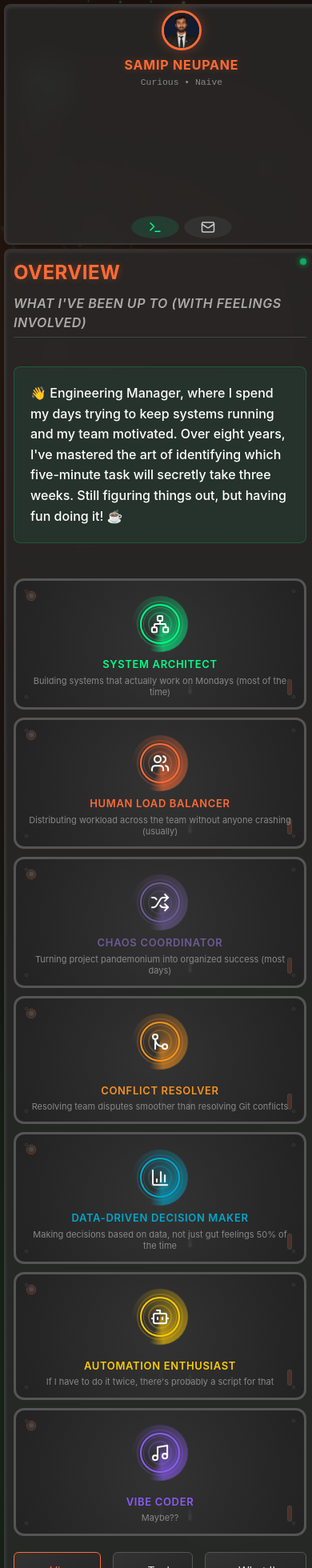
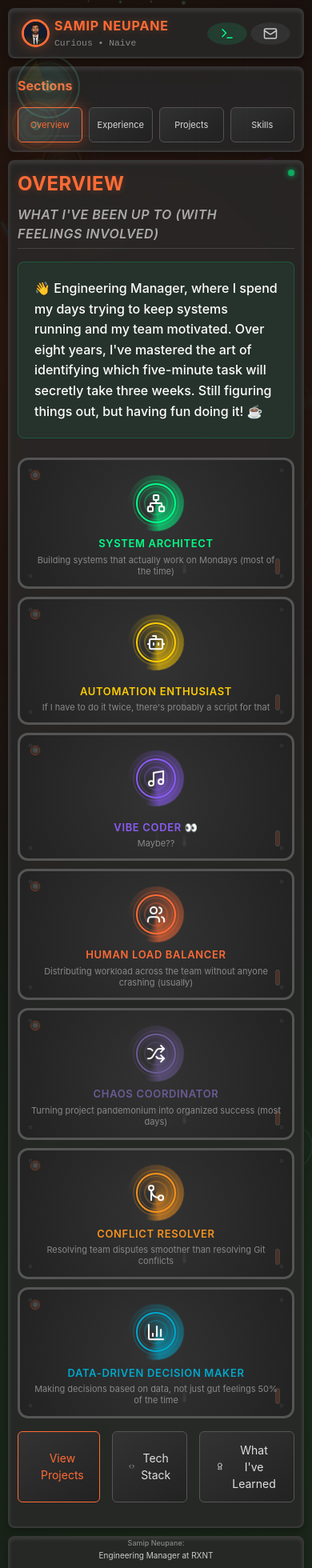
Before and after one commit to sneu012/profile, a React (Vite) app: page / in a window 390 px wide. Shown: the top 1960 px of the page at 80% size. Built offline with nearby package versions, Linux system fonts and the light colour scheme.

Commit message:
Asked claude to make it work for mobile better

```diff
--- a/src/components/mechanical/MechanicalDashboard.css
+++ b/src/components/mechanical/MechanicalDashboard.css
@@ -11,6 +11,96 @@
   overflow-x: hidden;
   overflow-y: auto;
   background: transparent;
+  box-sizing: border-box;
+}
+
+/* Force mobile layout for screens smaller than 900px */
+@media screen and (max-width: 768px) {
+  .mechanical-dashboard {
+    display: block !important;
+    width: 100% !important;
+    padding: 10px !important;
+    /* Force override any conflicting styles */
+    grid-template-columns: none !important;
+    grid-template-rows: none !important;
+    grid-template-areas: none !important;
+  }
+
+  .dashboard-header,
+  .navigation-panel,
+  .dashboard-main,
+  .dashboard-footer {
+    width: 100% !important;
+    margin-bottom: 10px !important;
+    display: block !important;
+    /* Reset any grid positioning */
+    grid-column: unset !important;
+    grid-row: unset !important;
+    grid-area: unset !important;
+  }
+
+  .dashboard-sidebar {
+    display: none !important;
+  }
+
+  /* Mobile header styles */
+  .header-content {
+    flex-wrap: wrap !important;
+    gap: 10px !important;
+    padding: 8px 15px !important;
+  }
+
+  .logo-section {
+    flex-shrink: 0 !important;
+  }
+
+  .header-controls {
+    flex-wrap: wrap !important;
+    justify-content: flex-end !important;
+  }
+
+  /* Mobile navigation styles */
+  .nav-buttons {
+    flex-direction: row !important;
+    flex-wrap: wrap !important;
+    justify-content: center !important;
+    gap: 8px !important;
+  }
+
+  .nav-btn {
+    flex: 1 !important;
+    min-width: 80px !important;
+    text-align: center !important;
+  }
+
+  /* Mobile footer styles */
+  .footer-content {
+    flex-direction: column !important;
+    text-align: center !important;
+    gap: 10px !important;
+  }
+
+  .contact-info {
+    display: flex !important;
+    flex-direction: column !important;
+    gap: 5px !important;
+    margin-bottom: 10px !important;
+  }
+
+  .contact-item {
+    display: flex !important;
+    flex-direction: column !important;
+    align-items: center !important;
+    gap: 2px !important;
+  }
+
+  .social-links {
+    display: flex !important;
+    align-items: center !important;
+    gap: 15px !important;
+    flex-wrap: wrap !important;
+    justify-content: center !important;
+  }
 }
 
 /* Background Effects */
@@ -540,12 +630,111 @@
   }
 }
 
+@media (max-width: 1024px) {
+  .mechanical-dashboard {
+    grid-template-columns: 180px 1fr 200px;
+    padding: 8px;
+    gap: 8px;
+  }
+
+  .header-content {
+    padding: 6px 20px;
+  }
+
+  .title-section h1 {
+    font-size: 20px;
+  }
+
+  .engineer-subtitle {
+    font-size: 13px;
+  }
+
+  .control-button {
+    padding: 8px 12px;
+    font-size: 12px;
+  }
+
+  .navigation-panel {
+    padding: 15px;
+  }
+
+  .nav-btn {
+    padding: 10px 14px;
+    font-size: 13px;
+  }
+
+  .dashboard-main {
+    padding: 12px;
+  }
+
+  .footer-content {
+    padding: 8px 20px;
+    font-size: 13px;
+  }
+}
+
+@media (max-width: 900px) {
+  .mechanical-dashboard {
+    grid-template-columns: 1fr !important;
+    grid-template-rows: auto auto 1fr auto !important;
+    padding: 10px !important;
+    gap: 10px !important;
+  }
+
+  .dashboard-header {
+    grid-column: 1 !important;
+    grid-row: 1 !important;
+  }
+
+  .navigation-panel {
+    grid-column: 1 !important;
+    grid-row: 2 !important;
+    padding: 15px;
+  }
+
+  .nav-buttons {
+    flex-direction: row;
+    gap: 8px;
+    flex-wrap: wrap;
+    justify-content: center;
+  }
+
+  .nav-btn {
+    padding: 8px 12px;
+    font-size: 12px;
+    flex: 1;
+    min-width: 80px;
+    text-align: center;
+  }
+
+  .dashboard-main {
+    grid-column: 1 !important;
+    grid-row: 3 !important;
+    padding: 15px;
+  }
+
+  .dashboard-sidebar {
+    display: none !important;
+  }
+
+  .dashboard-footer {
+    grid-column: 1 !important;
+    grid-row: 4 !important;
+  }
+
+  .footer-content {
+    flex-direction: column;
+    text-align: center;
+    gap: 10px;
+  }
+}
+
 @media (max-width: 768px) {
   .mechanical-dashboard {
-    grid-template-columns: 1fr;
-    grid-template-rows: auto 1fr auto;
-    padding: 10px;
-    gap: 10px;
+    grid-template-columns: 1fr !important;
+    grid-template-rows: auto auto 1fr auto !important;
+    padding: 10px !important;
+    gap: 10px !important;
     min-height: 100vh;
     overflow-x: hidden;
   }
@@ -567,13 +756,20 @@
     align-items: center;
     justify-content: space-between;
     min-height: 50px;
-    /* Keep horizontal layout on mobile */
+    flex-wrap: wrap;
+    gap: 10px;
   }
 
   .logo-section {
     gap: 10px;
     flex-direction: row;
     align-items: center;
+    flex-shrink: 0;
+  }
+
+  .profile-container {
+    width: 40px;
+    height: 40px;
   }
 
   .title-section h1 {
@@ -589,6 +785,8 @@
   .header-controls {
     gap: 6px;
     flex-wrap: wrap;
+    justify-content: flex-end;
+    flex-shrink: 0;
   }
 
   .control-button {
@@ -598,11 +796,38 @@
     min-width: 60px;
   }
 
+  /* Navigation Panel - make it horizontal on mobile */
+  .navigation-panel {
+    grid-column: 1 !important;
+    grid-row: 2 !important;
+    padding: 15px;
+  }
+
+  /* Hide sidebar on mobile */
+  .dashboard-sidebar {
+    display: none !important;
+  }
+
+  .nav-buttons {
+    flex-direction: row;
+    gap: 8px;
+    flex-wrap: wrap;
+    justify-content: center;
+  }
+
+  .nav-btn {
+    padding: 8px 12px;
+    font-size: 12px;
+    flex: 1;
+    min-width: 80px;
+    text-align: center;
+  }
+
   /* Main content area */
   .dashboard-main {
     padding: 15px;
-    grid-column: 1;
-    grid-row: 2;
+    grid-column: 1 !important;
+    grid-row: 3 !important;
     width: 100%;
     max-width: 100vw;
     overflow-x: hidden;
@@ -641,6 +866,7 @@
   /* Portfolio actions */
   .portfolio-actions {
     margin-bottom: 20px;
+    margin-top: 16px;
   }
 
   .action-group {
@@ -673,17 +899,43 @@
 
   /* Footer */
   .dashboard-footer {
-    grid-column: 1;
-    grid-row: 3;
+    grid-column: 1 !important;
+    grid-row: 4 !important;
   }
 
   .footer-content {
     padding: 10px 15px;
-    flex-direction: row;
+    flex-direction: column;
     justify-content: center;
     align-items: center;
-    gap: 15px;
+    gap: 10px;
     font-size: 12px;
+    text-align: center;
+  }
+
+  /* Contact info on mobile */
+  .contact-info {
+    display: flex;
+    flex-direction: column;
+    gap: 5px;
+    margin-bottom: 10px;
+  }
+
+  .contact-item {
+    display: flex;
+    flex-direction: column;
+    align-items: center;
+    gap: 2px;
+  }
+
+  .contact-item .label {
+    font-size: 10px;
+    color: var(--color-text-muted);
+  }
+
+  .contact-item .value {
+    font-size: 11px;
+    color: var(--color-text-secondary);
   }
 
   /* Hide complex footer elements on mobile */
@@ -700,11 +952,16 @@
     display: flex;
     align-items: center;
     gap: 15px;
+    flex-wrap: wrap;
+    justify-content: center;
   }
 
   .social-link {
     font-size: 11px;
     padding: 4px 8px;
+    display: flex;
+    align-items: center;
+    gap: 4px;
   }
 
   .portfolio-status {
@@ -723,16 +980,24 @@
 
   .header-content {
     padding: 6px 12px;
-    flex-direction: column;
-    gap: 6px;
-    text-align: center;
+    flex-direction: row;
+    gap: 8px;
+    text-align: left;
     min-height: 45px;
+    flex-wrap: wrap;
   }
 
   .logo-section {
     gap: 6px;
-    flex-direction: column;
+    flex-direction: row;
     align-items: center;
+    flex: 1;
+    min-width: 0;
+  }
+
+  .profile-container {
+    width: 35px;
+    height: 35px;
   }
 
   .title-section h1 {
@@ -745,19 +1010,35 @@
   }
 
   .header-controls {
-    gap: 6px;
-    justify-content: center;
+    gap: 4px;
+    justify-content: flex-end;
+    flex-wrap: wrap;
   }
 
   .control-button {
     padding: 4px 8px;
     font-size: 11px;
     min-height: 28px;
-    min-width: 60px;
+    min-width: 50px;
   }
 
   .control-button span {
     display: none; /* Hide text on very small screens, show only icons */
+  }
+
+  /* Navigation on very small screens */
+  .navigation-panel {
+    padding: 10px;
+  }
+
+  .nav-buttons {
+    gap: 4px;
+  }
+
+  .nav-btn {
+    padding: 6px 8px;
+    font-size: 11px;
+    min-width: 60px;
   }
 
   .dashboard-main {
@@ -802,6 +1083,23 @@
     font-size: 11px;
     flex-direction: column;
     gap: 8px;
+  }
+
+  .contact-info {
+    gap: 3px;
+    margin-bottom: 8px;
+  }
+
+  .contact-item .label {
+    font-size: 9px;
+  }
+
+  .contact-item .value {
+    font-size: 10px;
+  }
+
+  .social-links {
+    gap: 10px;
   }
 
   .social-link {
@@ -878,10 +1176,6 @@
   height: 8px;
   border-radius: 50%;
   background: #00ff88;
-}
-
-.portfolio-actions {
-  margin-top: auto;
 }
 
 .action-group {
--- a/src/components/mechanical/MechanicalDashboard.tsx
+++ b/src/components/mechanical/MechanicalDashboard.tsx
@@ -46,7 +46,7 @@ export const MechanicalDashboard: React.FC<MechanicalDashboardProps> = ({
           title: 'Overview',
           subtitle: 'What I\'ve been up to (with feelings involved)',
           description: '👋 Engineering Manager, where I spend my days trying to keep systems running and my team motivated. Over eight years, I\'ve mastered the art of identifying which five-minute task will secretly take three weeks. Still figuring things out, but having fun doing it! ☕',
-          metrics: metrics.filter(m => ['system-design', 'people-compiler', 'rubber-duck-debugging', 'merge-conflicts', 'investigative-prowess', 'technical-debt', 'vibe-coder'].includes(m.id)),
+          metrics: metrics.filter(m => ['system-architect', 'human-load-balancer', 'chaos-coordinator', 'conflict-resolver', 'data-driven-decision-maker', 'automation-enthusiast', 'vibe-coder'].includes(m.id)),
           actions: [
             { icon: Briefcase, label: 'View Projects', primary: true },
             { icon: Code, label: 'Tech Stack', primary: false },
@@ -77,7 +77,7 @@ export const MechanicalDashboard: React.FC<MechanicalDashboardProps> = ({
           title: 'Skills & Technologies',
           subtitle: 'My toolkit (constantly expanding like my coffee addiction)',
           description: '🛠️ Here are the main technologies and skills I work with daily. Each card shows my comfort level and experience with that particular area. Always learning something new!',
-          metrics: metrics.filter(m => ['csharp-dotnet', 'node-js', 'react', 'mssql', 'cosmos-db', 'azure-cloud', 'git-version-control', 'team-leadership', 'healthcare-domain'].includes(m.id)),
+          metrics: metrics.filter(m => ['csharp-dotnet', 'node-js', 'react', 'mssql', 'cosmos-db', 'azure-cloud', 'git', 'team-leadership', 'healthcare-domain'].includes(m.id)),
           actions: [
           ]
         };
@@ -86,7 +86,7 @@ export const MechanicalDashboard: React.FC<MechanicalDashboardProps> = ({
           title: 'Overview',
           subtitle: 'What I\'ve been up to',
           description: '👋 Engineering Manager, where I spend my days trying to keep systems running and my team motivated. Over eight years, I\'ve mastered the art of identifying which five-minute task will secretly take three weeks. Still figuring things out, but having fun doing it! ☕',
-          metrics: metrics.filter(m => ['system-design', 'people-compiler', 'rubber-duck-debugging', 'merge-conflicts', 'investigative-prowess', 'technical-debt', 'vibe-coder'].includes(m.id)),
+          metrics: metrics.filter(m => ['system-architect', 'human-load-balancer', 'chaos-coordinator', 'conflict-resolver', 'data-driven-decision-maker', 'automation-enthusiast', 'vibe-coder'].includes(m.id)),
           actions: [
             { icon: Briefcase, label: 'View Projects', primary: true },
             { icon: Code, label: 'Tech Stack', primary: false },
--- a/src/hooks/useMetrics.ts
+++ b/src/hooks/useMetrics.ts
@@ -2,7 +2,7 @@ import type { Metric } from '../types';
 
 const METRICS: Metric[] = [
     {
-        id: 'system-design',
+        id: 'system-architect',
         title: 'System Architect',
         icon: 'Network',
         color: '#00ff88',
@@ -10,39 +10,7 @@ const METRICS: Metric[] = [
         category: 'technical'
     },
     {
-      id: 'people-compiler',
-      title: 'Human Load Balancer',
-      icon: 'Users',
-      color: '#ff6b35',
-      description: 'Distributing workload across the team without anyone crashing (usually)',
-      category: 'leadership'
-    },
-    {
-        id: 'rubber-duck-debugging',
-        title: 'Chaos Coordinator',
-        icon: 'Shuffle',
-        color: '#6b5b95',
-        description: 'Turning project pandemonium into organized success (most days)',
-        category: 'leadership'
-    },
-    {
-        id: 'merge-conflicts',
-        title: 'Conflict Resolver',
-        icon: 'GitMerge',
-        color: '#f7931e',
-        description: 'Resolving team disputes smoother than resolving Git conflicts',
-        category: 'leadership'
-    },
-    {
-      id: 'investigative-prowess',
-      title: 'Data-Driven Decision Maker',
-      icon: 'BarChart3',
-      color: '#00a8cc',
-      description: 'Making decisions based on data, not just gut feelings 50% of the time',
-      category: 'leadership'
-    },
-    {
-      id: 'technical-debt',
+      id: 'automation-enthusiast',
       title: 'Automation Enthusiast',
       icon: 'Bot',
       color: '#ffcc02',
@@ -51,11 +19,43 @@ const METRICS: Metric[] = [
     },
     {
       id: 'vibe-coder',
-      title: 'Vibe Coder',
+      title: 'Vibe Coder 👀',
       icon: 'Music',
       color: '#8b5cf6',
       description: 'Maybe??',
       category: 'technical'
+    },
+    {
+      id: 'human-load-balancer',
+      title: 'Human Load Balancer',
+      icon: 'Users',
+      color: '#ff6b35',
+      description: 'Distributing workload across the team without anyone crashing (usually)',
+      category: 'leadership'
+    },
+    {
+        id: 'chaos-coordinator',
+        title: 'Chaos Coordinator',
+        icon: 'Shuffle',
+        color: '#6b5b95',
+        description: 'Turning project pandemonium into organized success (most days)',
+        category: 'leadership'
+    },
+    {
+        id: 'conflict-resolver',
+        title: 'Conflict Resolver',
+        icon: 'GitMerge',
+        color: '#f7931e',
+        description: 'Resolving team disputes smoother than resolving Git conflicts',
+        category: 'leadership'
+    },
+    {
+      id: 'data-driven-decision-maker',
+      title: 'Data-Driven Decision Maker',
+      icon: 'BarChart3',
+      color: '#00a8cc',
+      description: 'Making decisions based on data, not just gut feelings 50% of the time',
+      category: 'leadership'
     },
     // Career Progression Metrics
     {
@@ -140,7 +140,7 @@ const METRICS: Metric[] = [
       category: 'technical'
     },
     {
-      id: 'git-version-control',
+      id: 'git',
       title: 'Git',
       icon: 'GitBranch',
       color: '#f05032',
```
